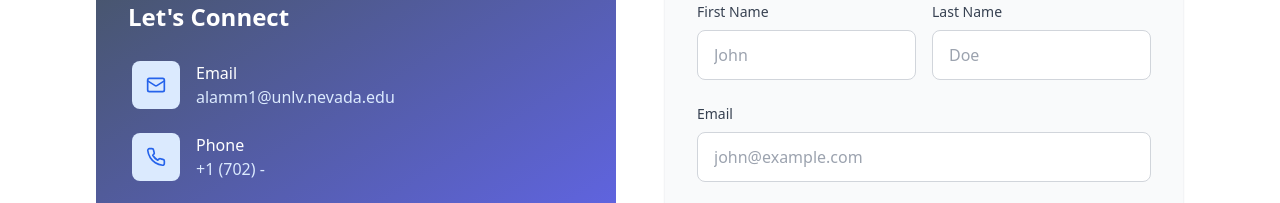
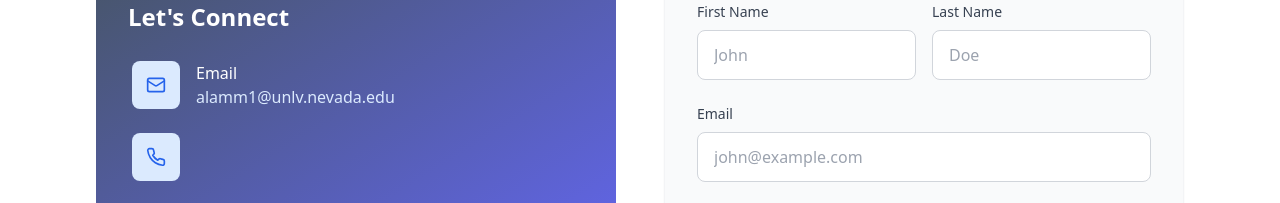
Before and after one commit to mdminulalam/mdminulalam.github.io, a React (Vite) app: page / in a window 1280 px wide. Shown: the part 8700-8903 px from the top of the page. Built offline with nearby package versions, Linux system fonts and the light colour scheme.

Commit message:
Update App.tsx

```diff
--- a/src/App.tsx
+++ b/src/App.tsx
@@ -904,10 +904,10 @@ function App() {
                   <div className="w-12 h-12 bg-blue-100 dark:bg-blue-900 rounded-lg flex items-center justify-center">
                     <Phone className="text-blue-600 dark:text-blue-400" size={20} />
                   </div>
-                  <div>
-                    <p className="font-medium text-white-900">Phone</p>
-                    <p className="text-blue-100">+1 (702) -</p>
-                  </div>
+                  {/*<div>*/}
+                    {/*<p className="font-medium text-white-900">Phone</p>*/}
+                    {/*<p className="text-blue-100">+1 (702) -</p>*/}
+                  {/*</div>*/}
                 </div>
 
                 <div className="flex items-center space-x-4 hover:bg-white/10 p-1 rounded-lg transition-colors duration-200">
```
